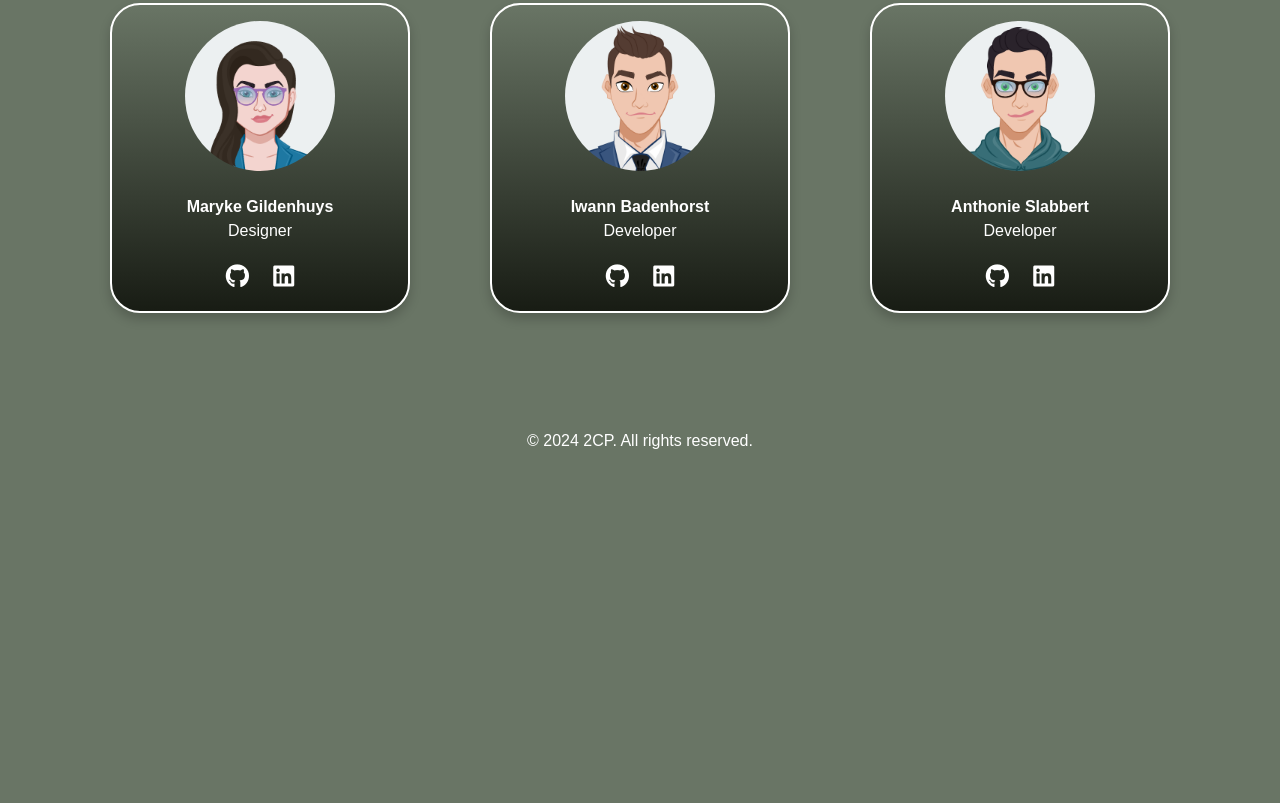
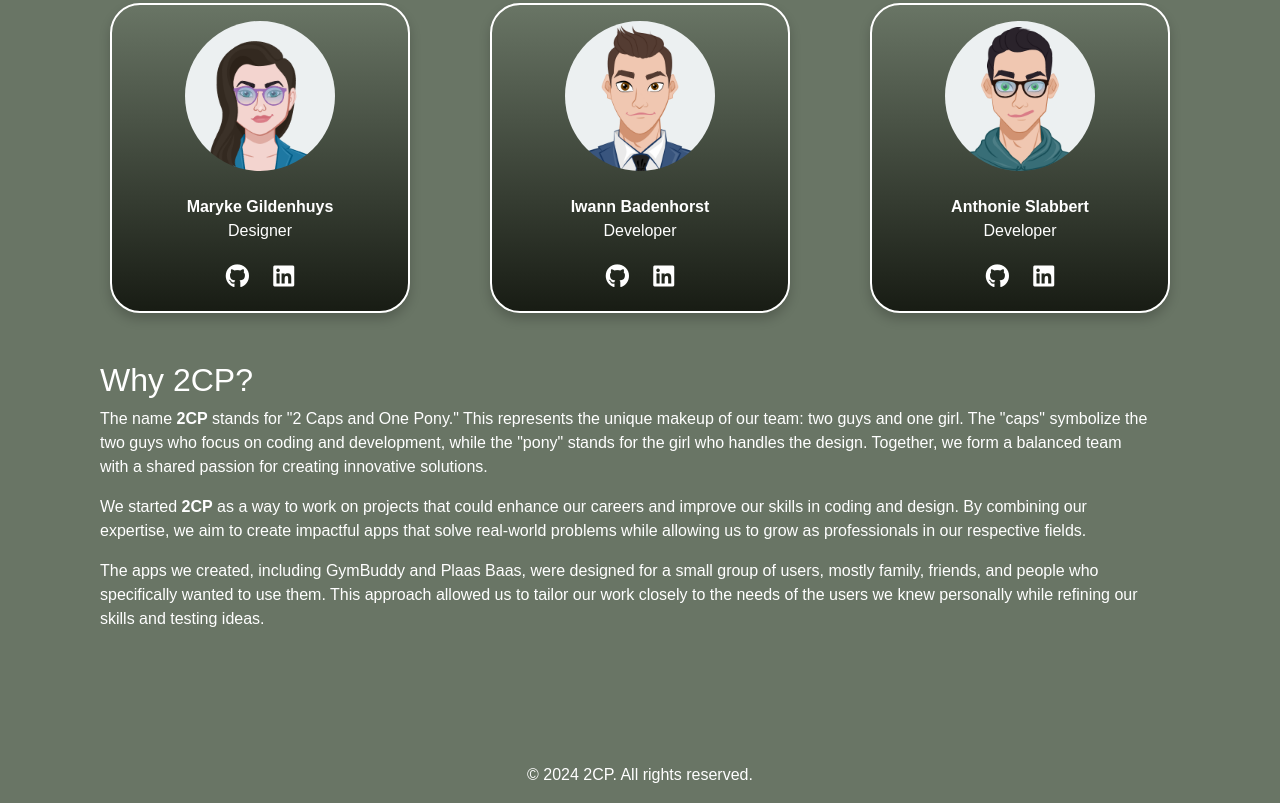
Before and after one commit to FireDragon5/2CP, a plain HTML site: page about_us.html in a window 1280 px wide. Shown: the part 379-1182 px from the top of the page. Before the commit the page ends 848 px from the top, so only its background shows below. Drawn offline with nearby package versions, Linux system fonts and the light colour scheme.

Commit message:
Add "Why 2CP?" section to About Us page and update index layout

```diff
--- a/about_us.html
+++ b/about_us.html
@@ -125,6 +125,37 @@
               </div>
             </div>
           </div>
+
+          <div class="row mt-5 container">
+            <div class="col-12">
+              <div class="name-origin-container">
+                <h2>Why 2CP?</h2>
+                <p class="text-wrap text-indented">
+                  The name <strong>2CP</strong> stands for "2 Caps and One
+                  Pony." This represents the unique makeup of our team: two guys
+                  and one girl. The "caps" symbolize the two guys who focus on
+                  coding and development, while the "pony" stands for the girl
+                  who handles the design. Together, we form a balanced team with
+                  a shared passion for creating innovative solutions.
+                </p>
+                <p class="text-wrap text-indented">
+                  We started <strong>2CP</strong> as a way to work on projects
+                  that could enhance our careers and improve our skills in
+                  coding and design. By combining our expertise, we aim to
+                  create impactful apps that solve real-world problems while
+                  allowing us to grow as professionals in our respective fields.
+                </p>
+                <p class="text-wrap text-indented">
+                  The apps we created, including GymBuddy and Plaas Baas, were
+                  designed for a small group of users, mostly family, friends,
+                  and people who specifically wanted to use them. This approach
+                  allowed us to tailor our work closely to the needs of the
+                  users we knew personally while refining our skills and testing
+                  ideas.
+                </p>
+              </div>
+            </div>
+          </div>
         </div>
       </div>
     </div>
```
Also changed, not shown: index.html (+1 -1 lines).
